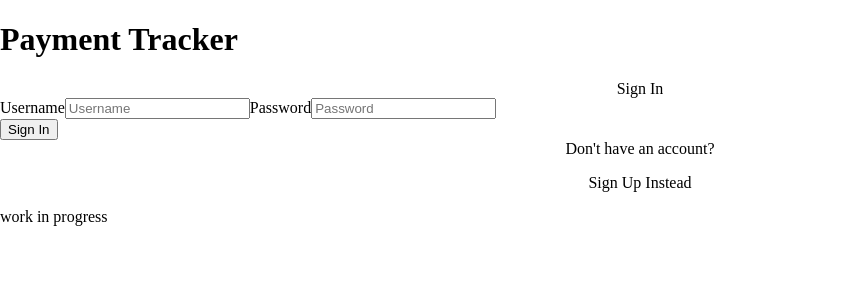
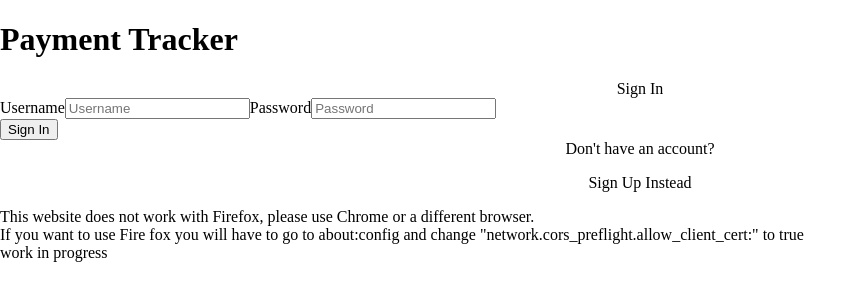
Before and after one commit to AnthonyR2706/PaymentTracker, a React (Create React App) app in the folder client/: page / in a window 1280 px wide. Shown: the top 300 px of the page, without its empty margins (0-867 px from the left). Built offline with nearby package versions, Linux system fonts and the light colour scheme.

Commit message:
added text

```diff
--- a/client/src/components/LogIn.jsx
+++ b/client/src/components/LogIn.jsx
@@ -118,6 +118,9 @@ const LogIn = ({isLoggedIn, setLoggedIn, getAccountId, setAccountId}) => {
                     <p>{error}</p>
                 </center>
             </div>
+            This website does not work with Firefox, please use Chrome or a different browser.
+            <br/>
+            If you want to use Fire fox you will have to go to about:config and change "network.cors_preflight.allow_client_cert:" to true
     </div>
   )
 }
```
